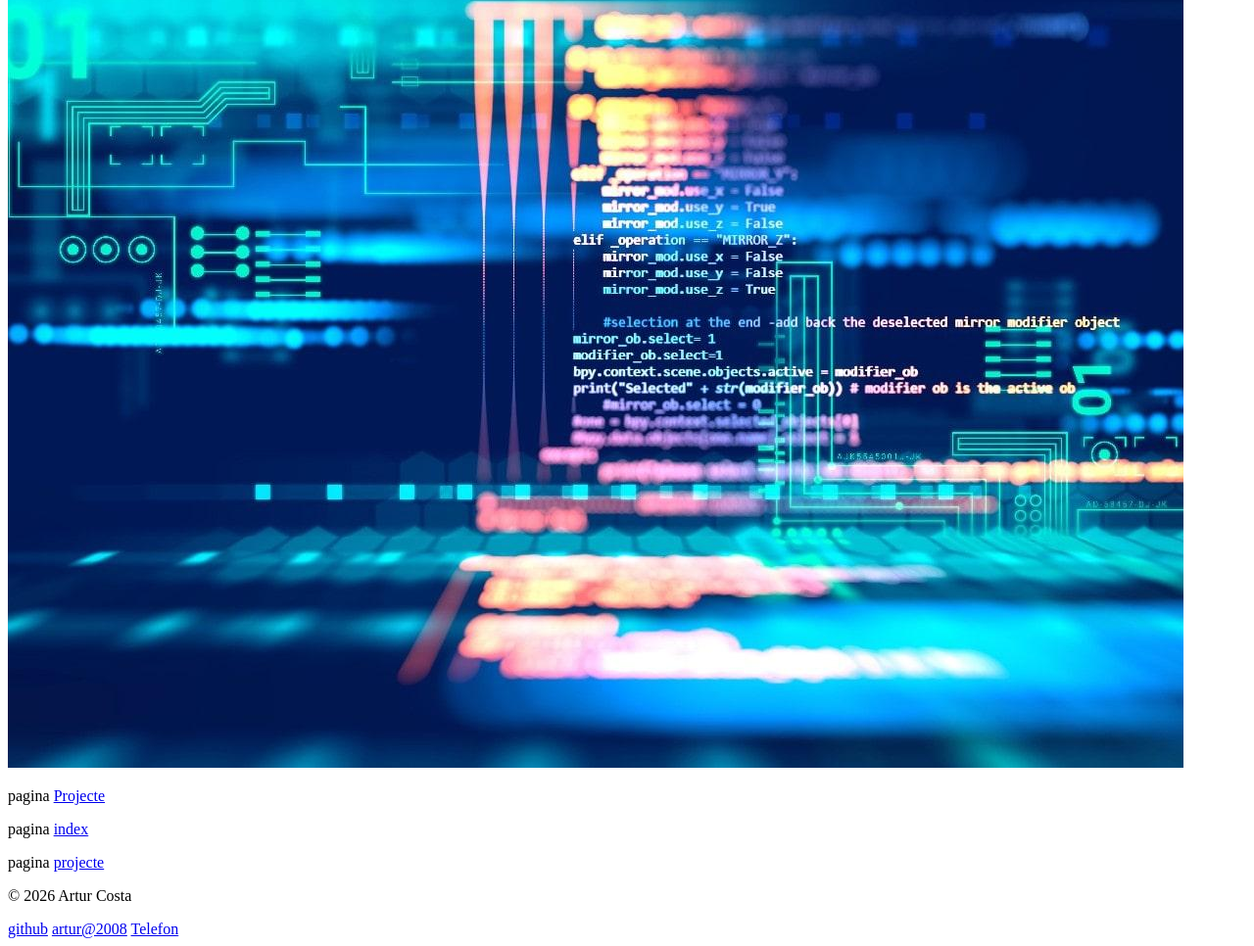
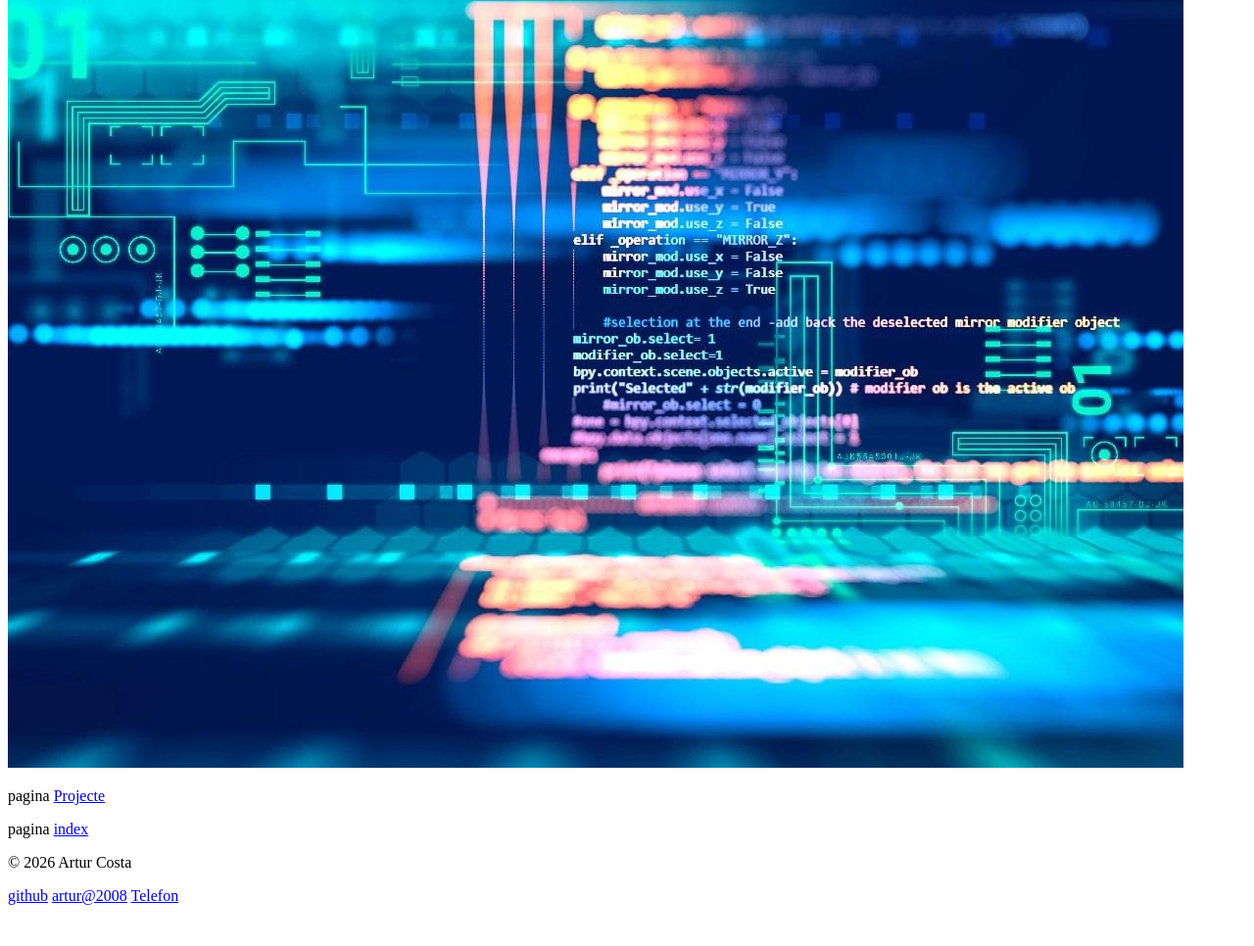
Before and after one commit to arturcostamarti/DAM1M04-Exercici-HTML, a plain HTML site: page estudis.html in a window 1280 px wide. Shown: the part 495-1461 px from the top of the page at 98% size. After the commit the page ends 1427 px from the top, so only its background shows below. Drawn offline with Linux system fonts and the light colour scheme.

Commit message:
final tasca

```diff
--- a/estudis.html
+++ b/estudis.html
@@ -20,9 +20,10 @@
             <li>pyton</li>
         </ul>
         <img src="./imatges/informatica.jpg">
-        <p>pagina <a href="projecte.html">Projecte</a></p>
-             <p>pagina <a href="index.html">index</a></p>
-            <p>pagina <a href="projecte.html">projecte </a></p>
+        <nav>
+            <p>pagina <a href="projecte.html">Projecte</a></p>
+            <p>pagina <a href="index.html">index</a></p>
+        </nav>
     </body>
     <footer>
         <p>© 2026 Artur Costa</p>
```
Also changed, not shown: index.html (+5 -2 lines).
